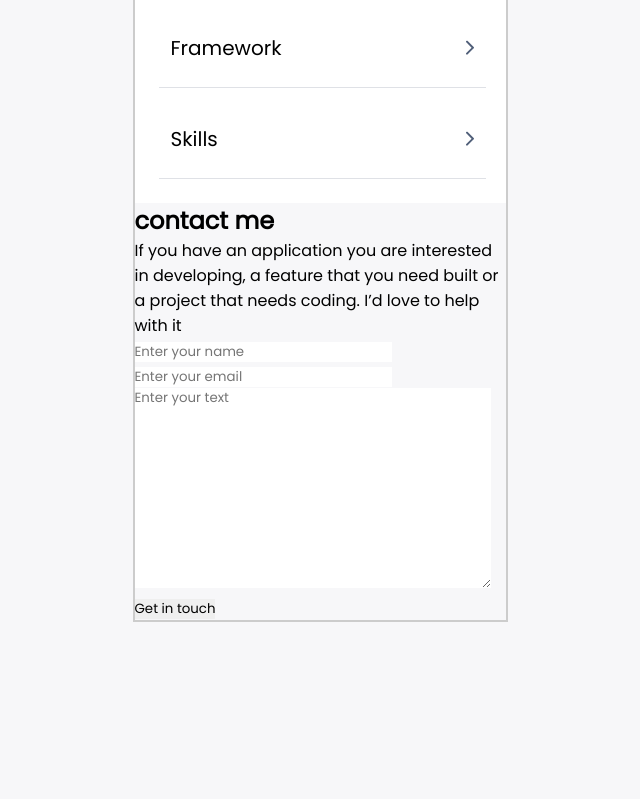
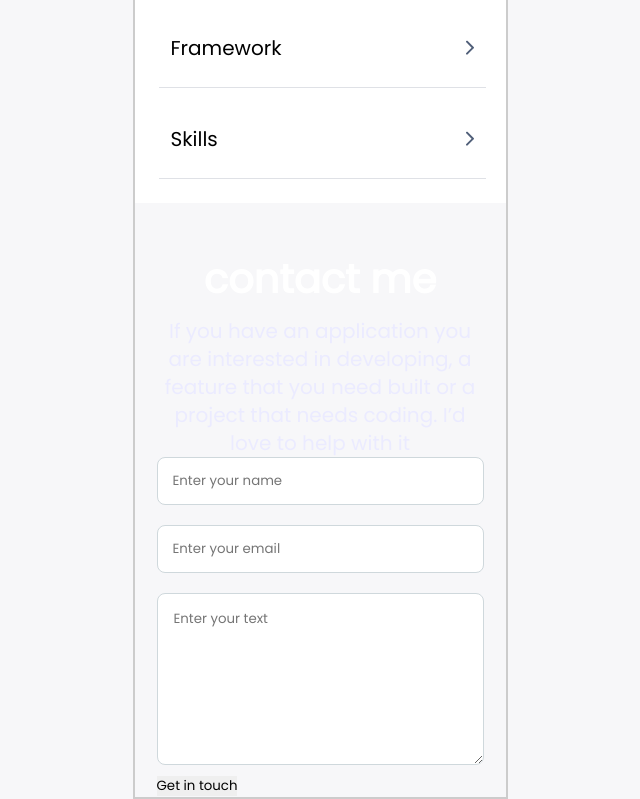
Before and after one commit to johnie261/Portfolio, a website: page index.html in a window 1280 px wide. Shown: the part 4540-5339 px from the top of the page, without its empty margins (320-960 px from the left). Before the commit the page ends 5162 px from the top, so only its background shows below. Drawn offline with Linux system fonts and the light colour scheme.

Commit message:
Add style to form title, paragraph and input boxes

```diff
--- a/index.html
+++ b/index.html
@@ -212,7 +212,7 @@
     <section class="contact">
 
         <div class="title">
-            <h2>contact me</h2>
+            <p>contact me</p>
         </div>
 
         <div class="content">
@@ -220,10 +220,20 @@
         </div>
 
         <form action="" method="post">
-            <input type="text" maxlength="30" placeholder="Enter your name" required>
-            <input type="email" placeholder="Enter your email" required>
-            <textarea name="name" id="" cols="30" rows="10" placeholder="Enter your text" maxlength="500" required></textarea>
-            <input type="submit" value="Get in touch">
+            <div class="name">
+                <label for="name"></label>
+                <input id="name" name="name" type="text" maxlength="30" placeholder="Enter your name" required>
+            </div>
+            <div class="mail">
+                <label for="email"></label>
+                <input type="email" id="name" name="email" placeholder="Enter your email" required>
+            </div>
+            <div class="text">
+                <textarea name="name" id="textbox" cols="49" rows="7" placeholder="Enter your text" maxlength="500" required></textarea>
+            </div>
+            <div class="submit">
+                <input type="submit" value="Get in touch">
+            </div>
         </form>
 
     </section>
--- a/style.css
+++ b/style.css
@@ -368,3 +368,45 @@ body {
   padding: 24px 12px;
   border-bottom: 1px solid #dfe1e6;
 }
+
+.contact {
+  background-image: url();
+  display: flex;
+  flex-direction: column;
+  align-items: center;
+  margin-top: 50px;
+}
+
+.title {
+  font-size: 40px;
+  font-weight: 700;
+  line-height: 52px;
+  padding-bottom: 12px;
+  color: #fff;
+}
+
+.content {
+color: #EBEBFF;
+font-size: 20px;
+font-weight: 400;
+line-height: 28px;
+text-align: center;
+padding: 0 24px 0 24px;
+}
+
+#name, #email {
+  margin-bottom: 20px;
+  width: 327px;
+  height: 48px;
+  border: 1px solid #cfd8dc;
+  border-radius: 8px;
+  padding-left: 15px;
+}
+
+#textbox {
+  width: 327px;
+  border: 1px solid #cfd8dc;
+  border-radius: 8px;
+  padding: 15px 38px 15px 16px;
+  color: #B3BAC5;
+}
```
